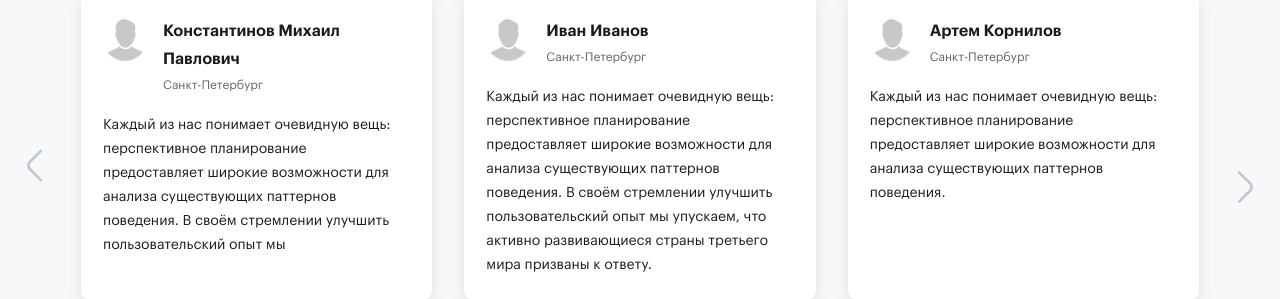
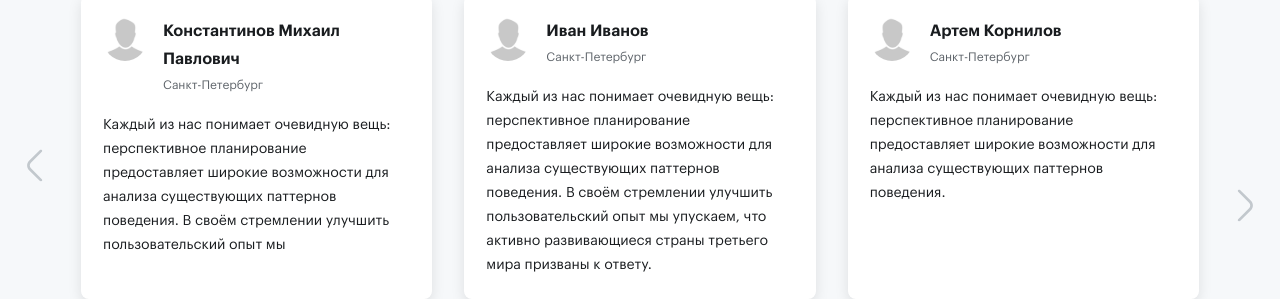
Before and after one commit to Hillel1408/Internetlab, a React (Create React App) app: page / in a window 1280 px wide. Shown: the part 2017-2316 px from the top of the page. Built offline with nearby package versions, Linux system fonts and the light colour scheme.

Commit message:
slider button

```diff
--- a/src/components/Reviews/Reviews.module.scss
+++ b/src/components/Reviews/Reviews.module.scss
@@ -55,7 +55,7 @@
 }
 .sliderButtonNext {
     right: 0;
-    transform: rotate(180deg);
+    transform: rotate(180deg) translateY(-50%);
 }
 .slide {
     box-shadow: 0 5px 14px 0 rgba(0, 0, 0, 0.1);
```
